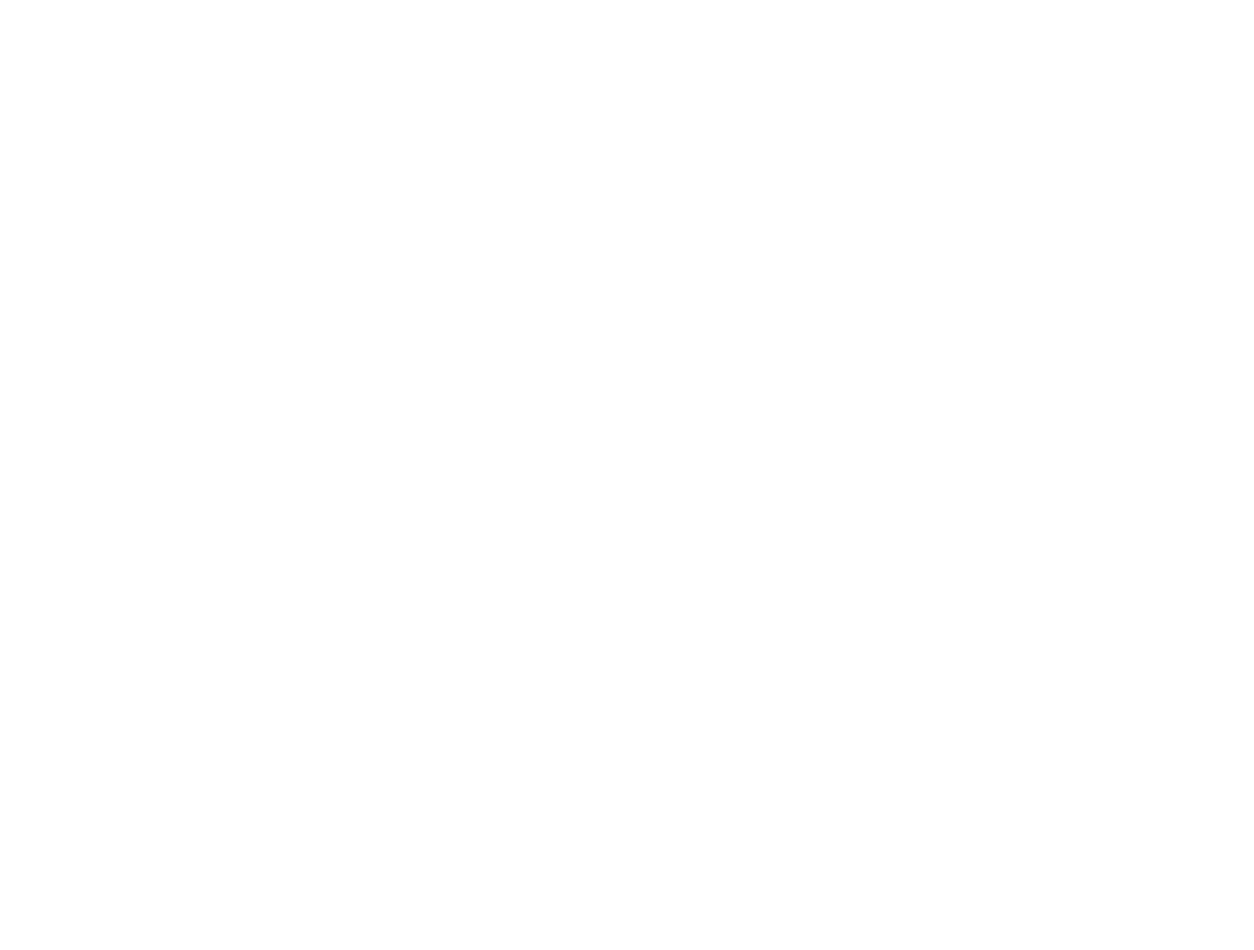
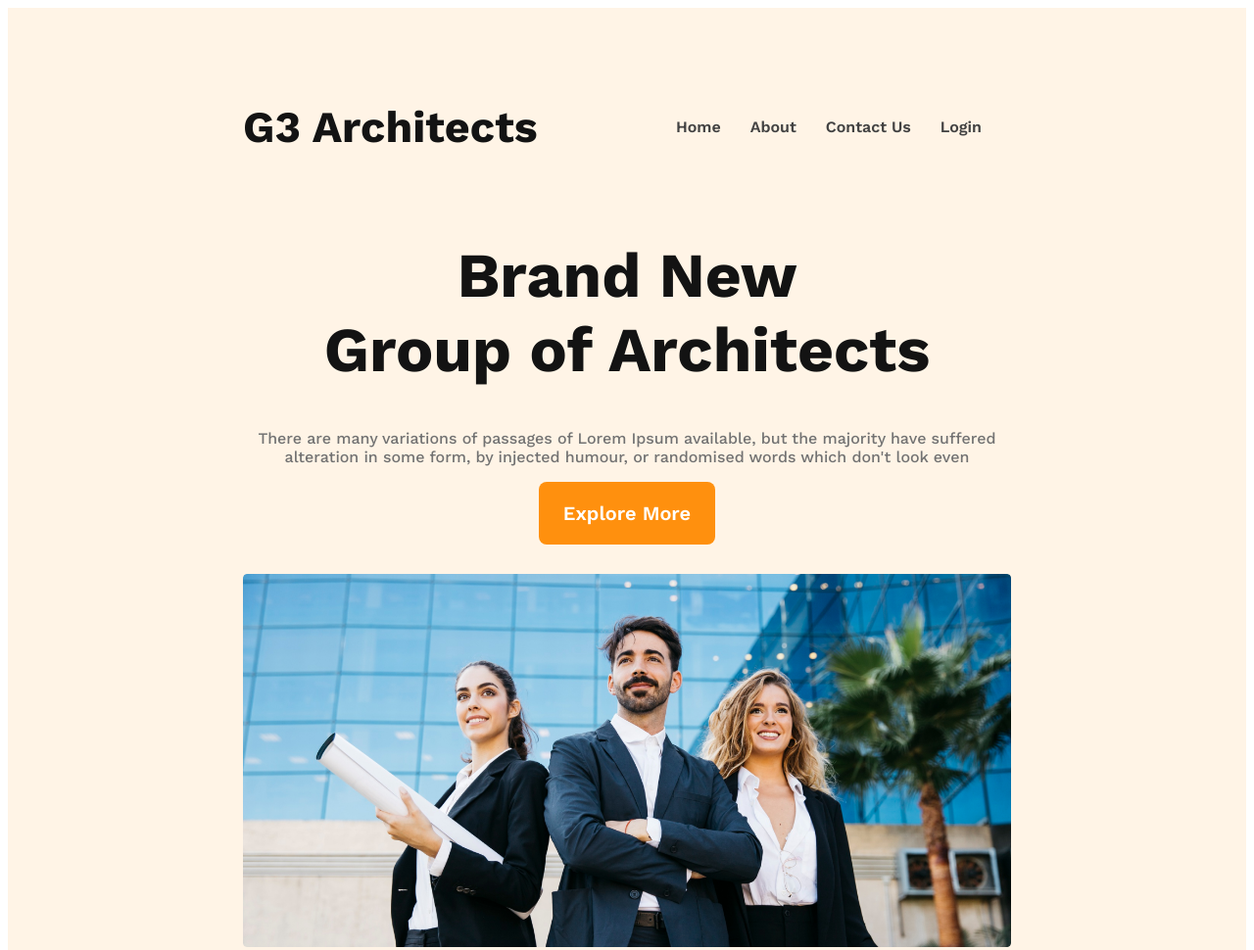
Before and after one commit to mdshorif-islam/g3-architects-website, a plain HTML site: page index.html in a window 1280 px wide. Shown: the top 970 px of the page at 98% size. Before the commit the page ends 800 px from the top, so only its background shows below. Drawn offline with nearby package versions, Linux system fonts and the light colour scheme.

Commit message:
header complete

```diff
--- a/css/style.css
+++ b/css/style.css
@@ -0,0 +1,91 @@
+/* google fonts */
+@import url('https://fonts.googleapis.com/css2?family=Open+Sans:wght@400;700;800&family=Work+Sans:ital,wght@0,500;0,600;0,700;0,800;1,400&display=swap');
+
+*{
+    font-family: 'Work Sans', sans-serif;
+}
+
+/* header & nav style  */
+header{
+    background: rgba(255, 144, 14, 0.10);
+    padding: 50px 240px;
+}
+nav{
+    display: flex;
+    justify-content: space-between;
+    align-items: center;
+}
+nav > ul{
+    display: flex;
+}
+nav li{
+    list-style: none;
+    margin-right: 30px;
+    font-weight: 600;
+    font-size: 1rem;
+}
+nav li a{
+    text-decoration: none;
+    color: #424242;
+}
+.nav-title{
+    color: #131313;
+    font-size: 2.8rem;
+    font-weight: 700;
+}
+/* banner style */
+.banner-content{
+    max-width: 800px;
+    text-align: center;
+    margin: 0 auto;
+}
+.banner-title{
+    font-size: 4rem;
+    font-weight: 700;
+    color: #131313;
+}
+.banner-dscrison{
+    color: #727272;
+    font-size: 1rem;
+    font-weight: 400;
+}
+.banner img{
+    margin-top: 30px;
+    width: 100%;
+}
+.btn{
+    border-radius: 8px;
+    background: #FF900E;
+    color: #fff;
+    padding: 20px 25px;
+    border: 0;
+    font-weight: 600;
+    font-size: 1.25rem;
+    cursor: pointer;
+}
+
+
+
+
+
+/* responsive style */
+
+/* small device */
+@media screen and (max-width:576px) {
+    header{
+        padding: 20px;
+    }
+    nav{
+        flex-direction: column;
+    }
+}
+
+/* meduim device */
+@media screen and (min-width:576px) and (max-width:960px) {
+    header{
+        padding: 50px;
+    }
+    nav{
+        flex-direction: column;
+    }
+}
--- a/index.html
+++ b/index.html
@@ -7,6 +7,37 @@
     <link rel="stylesheet" href="css/style.css">
 </head>
 <body>
+    <header>
+        <nav>
+            <h3 class="nav-title">G3 Architects</h3>
+            <ul>
+                <li><a href="">Home</a></li>
+                <li><a href="">About</a></li>
+                <li><a href="">Contact Us </a></li>
+                <li><a href="">Login</a></li>
+            </ul>
+        </nav>
 
+        <div class="banner">
+            <div class="banner-content">
+                <h1 class="banner-title">Brand New <br> Group of Architects</h1>
+                <p class="banner-dscrison">There are many variations of passages of Lorem Ipsum available, but the majority have suffered alteration in some form, by injected humour, or randomised words which don't look even</p>
+                <button class="btn">Explore More</button>
+            </div>
+            <img src="img/banner.png" alt="img">
+        </div>
+    </header>
+
+
+
+    <main>
+
+    </main>
+
+
+
+    <footer>
+
+    </footer>
 </body>
 </html>
```
